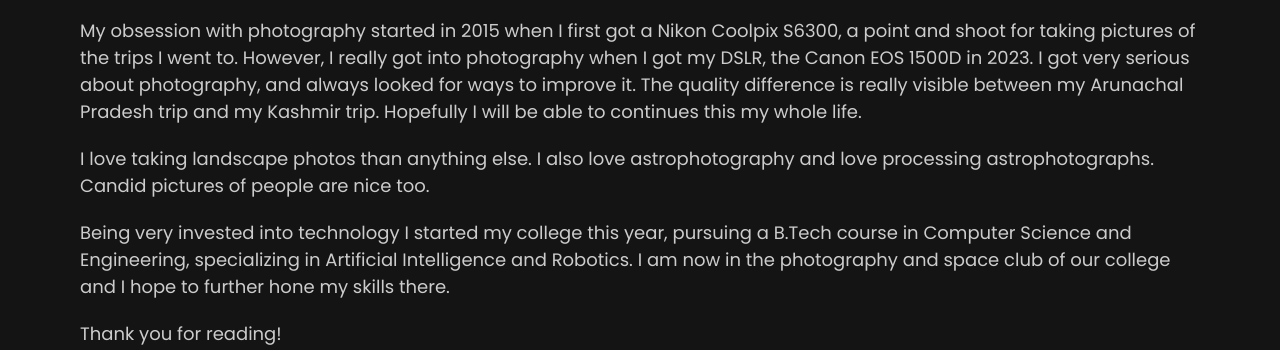
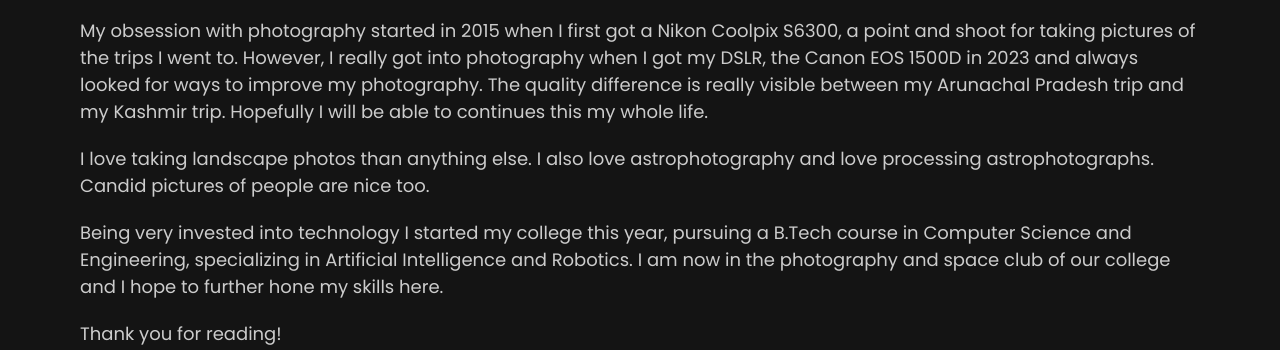
Before and after one commit to cataclysmnik/lightworks, a plain HTML site: page pages/about.html in a window 1280 px wide. Shown: the part 275-625 px from the top of the page. Drawn offline with nearby package versions, Linux system fonts and the light colour scheme.

Commit message:
Updated ABOUT page

```diff
--- a/pages/about.html
+++ b/pages/about.html
@@ -41,8 +41,8 @@
                     </p>
                     <p>
                         My obsession with photography started in 2015 when I first got a Nikon Coolpix S6300, a point and shoot for taking pictures of the trips I went to.
-                        However, I really got into photography when I got my DSLR, the Canon EOS 1500D in 2023. I got very serious about photography, and always looked for ways
-                        to improve it. The quality difference is really visible between my Arunachal Pradesh trip and my Kashmir trip. Hopefully I will be able to continues this
+                        However, I really got into photography when I got my DSLR, the Canon EOS 1500D in 2023 and always looked for ways
+                        to improve my photography. The quality difference is really visible between my Arunachal Pradesh trip and my Kashmir trip. Hopefully I will be able to continues this
                         my whole life.
                     </p>
                     <p>
@@ -50,7 +50,7 @@
                     </p>
                     <p>
                         Being very invested into technology I started my college this year, pursuing a B.Tech course in Computer Science and Engineering, specializing in Artificial
-                        Intelligence and Robotics. I am now in the photography and space club of our college and I hope to further hone my skills there.
+                        Intelligence and Robotics. I am now in the photography and space club of our college and I hope to further hone my skills here.
                     </p>
                     <p>
                         Thank you for reading!
```
